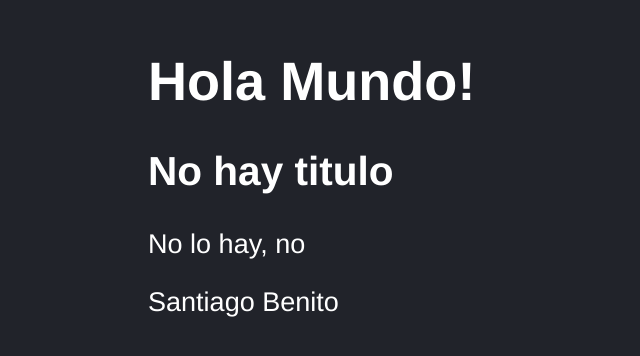
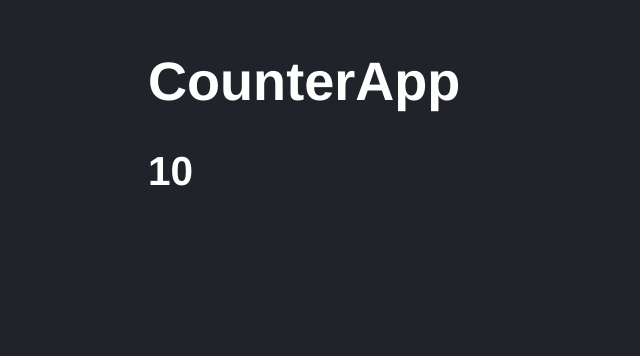
Before and after one commit to SantyxError/React-03-Counter-app-vite, a React (Vite) app: page / in a window 1280 px wide. Shown: the part 134-490 px from the top of the page, without its empty margins (0-640 px from the left). Built offline with nearby package versions, Linux system fonts and the light colour scheme.

Commit message:
44. Tarea - Componente CounterApp

```diff
--- /dev/null
+++ b/src/CounterApp.jsx
@@ -0,0 +1,17 @@
+import React from 'react'
+import PropTypes from 'prop-types';
+
+export const CounterApp = ({value}) => {
+  return (
+    <>
+      <h1>CounterApp</h1>
+      <h2> {value} </h2>
+    </>
+  )
+}
+
+
+CounterApp.propTypes={
+  value: PropTypes.number.isRequired,
+
+  }
--- a/src/main.jsx
+++ b/src/main.jsx
@@ -3,12 +3,13 @@
 import { HelloWorldApp } from './HelloWorldApp'
 import { FirstApp } from './FirstApp'
 import './styles.css'
+import { CounterApp } from './CounterApp'
 
 
 
 ReactDOM.createRoot(document.getElementById('root')).render(
   <React.StrictMode>
-    <HelloWorldApp />
-    <FirstApp />
+    {/* <HelloWorldApp /> */}
+    <CounterApp value={10} />
   </React.StrictMode>
 )
```
